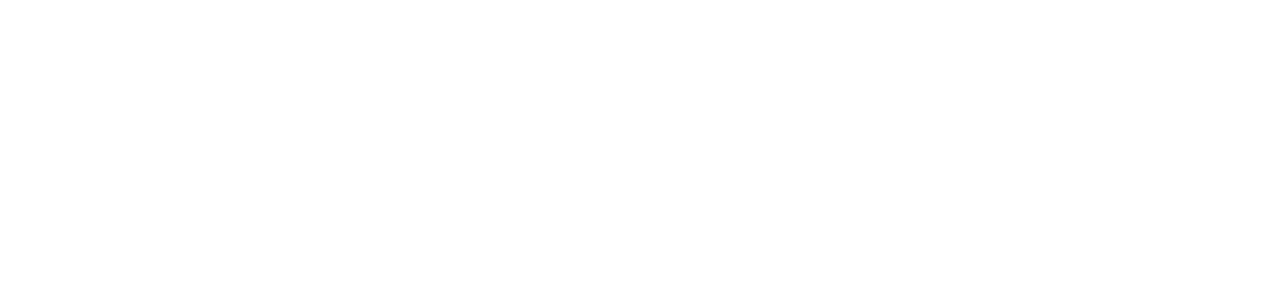
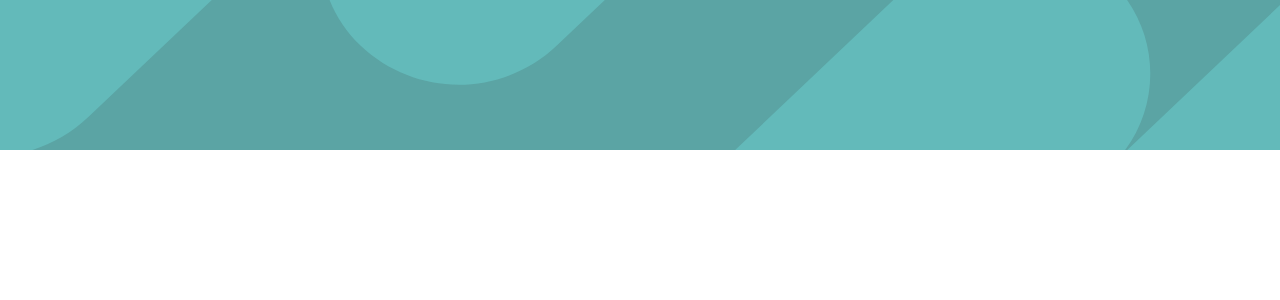
Before and after one commit to LazarevSlava/job-listing, a React (Vite) app: page / in a window 1280 px wide. Shown: the top 300 px of the page. Built offline with nearby package versions, Linux system fonts and the light colour scheme.

Commit message:
added  modules

```diff
--- a/package.json
+++ b/package.json
@@ -14,7 +14,8 @@
   },
   "dependencies": {
     "react": "^18.2.0",
-    "react-dom": "^18.2.0"
+    "react-dom": "^18.2.0",
+    "stylelint": "^16.3.0"
   },
   "devDependencies": {
     "@types/react": "^18.2.64",
@@ -26,7 +27,6 @@
     "eslint-plugin-react-refresh": "^0.4.5",
     "prettier": "^3.2.5",
     "stylelint-config-standard": "^36.0.0",
-    "stylelint-config-recommended-scss": "^14.0.0",
     "vite": "^5.1.6"
   }
 }
--- a/src/components/Header.jsx
+++ b/src/components/Header.jsx
@@ -1,5 +1,7 @@
+import style from './Header.module.css';
+
 function Header() {
-  return <div className="head" />;
+  return <div className={style.head} />;
 }
 
 export { Header };
--- a/src/components/Main.jsx
+++ b/src/components/Main.jsx
@@ -1,7 +1,7 @@
-import './Main.css';
+import style from './Main.module.css';
 
 function Main() {
-  return <div className="back" />;
+  return <div className={style.black} />;
 }
 
 export { Main };
```
Also changed, not shown: src/components/Header.module.css (renamed from src/components/Header.css), src/components/Main.module.css (renamed from src/components/Main.css), 1 other file (tests, documents, lock files or other folders).
